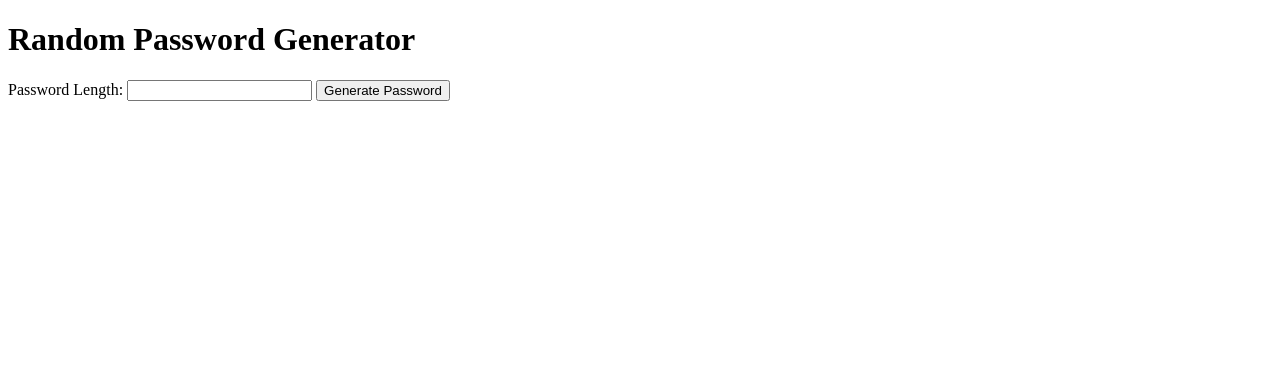
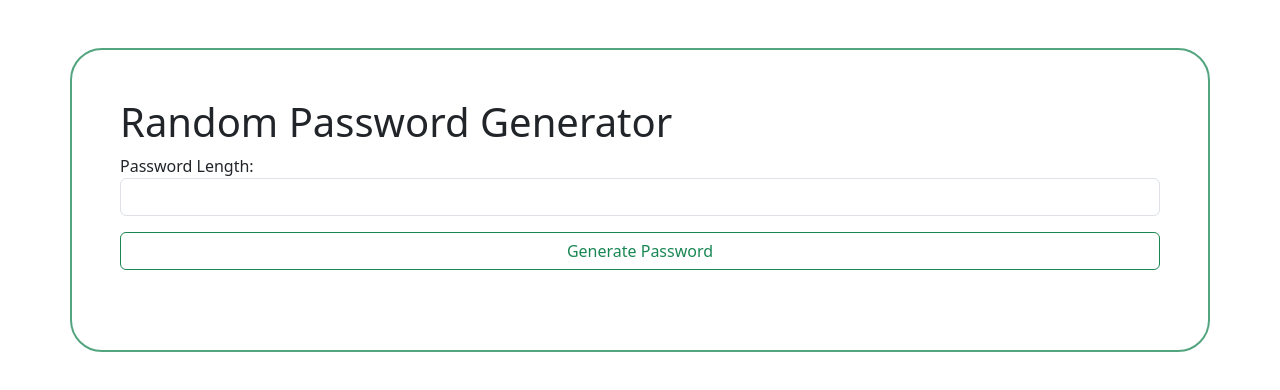
Before and after one commit to TBS96/random-password-generator, a plain HTML site: page index.html in a window 1280 px wide. Drawn offline with nearby package versions, Linux system fonts and the light colour scheme.

Commit message:
added bootstrap for styles

```diff
--- a/index.html
+++ b/index.html
@@ -4,19 +4,26 @@
     <meta charset="UTF-8">
     <meta name="viewport" content="width=device-width, initial-scale=1.0">
     <title>Random Password Generator</title>
+    <link href="https://cdn.jsdelivr.net/npm/bootstrap@5.3.3/dist/css/bootstrap.min.css" rel="stylesheet" integrity="sha384-QWTKZyjpPEjISv5WaRU9OFeRpok6YctnYmDr5pNlyT2bRjXh0JMhjY6hW+ALEwIH" crossorigin="anonymous">
 </head>
 <body>
 
-    <h1>Random Password Generator</h1>
+    <div class="container mt-5 border border-2 border-secondary border-success border-opacity-75 rounded-5 p-5 ps-5">
 
-    <div>
-        <label for="inputPassLen">Password Length:</label>
-        <input type="number" id="inputPassLen" min="1">
-        <button onclick="genPass()">Generate Password</button>
+        <h1>Random Password Generator</h1>
+
+        <div>
+            <label for="inputPassLen">Password Length:</label>
+            <input type="number" id="inputPassLen" min="1" class="form-control">
+            <button onclick="genPass()" class="btn btn-outline-success form-control mt-3">Generate Password</button>
+        </div>
+
+        <h2 id="showPassword" class="overflow-auto mt-4"></h2>
+
     </div>
 
-    <h2 id="showPassword"></h2>
 
+    <script src="https://cdn.jsdelivr.net/npm/bootstrap@5.3.3/dist/js/bootstrap.bundle.min.js" integrity="sha384-YvpcrYf0tY3lHB60NNkmXc5s9fDVZLESaAA55NDzOxhy9GkcIdslK1eN7N6jIeHz" crossorigin="anonymous"></script>
     <script src="js/script.js"></script>
 </body>
 </html>
```
